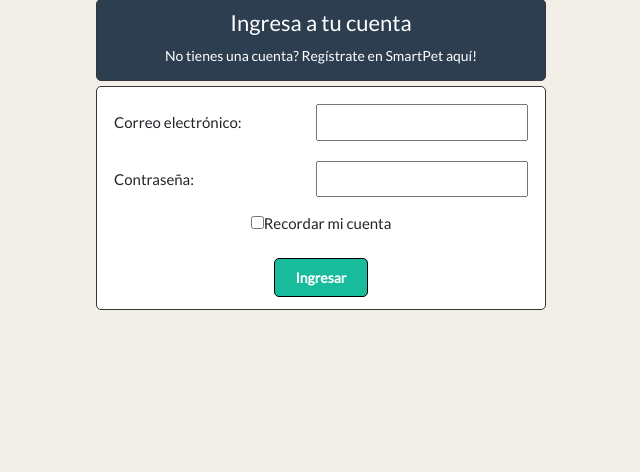
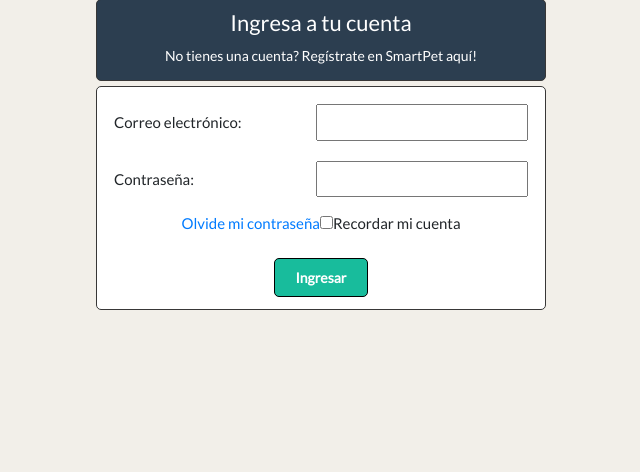
Before and after one commit to esmowin/dh-trabajo-integrador, a PHP site: page /login.php in a window 1280 px wide. Shown: the part 143-615 px from the top of the page, without its empty margins (319-959 px from the left). Run offline with PHP 8.4, Linux system fonts and the light colour scheme.

Commit message:
Link olvide mi contraseña

```diff
--- a/login.php
+++ b/login.php
@@ -95,14 +95,14 @@
               </div>
             </div>
 
+            <label><a href="olvidecontraseña.php">Olvide mi contraseña</a></label>
+
             <label><input type="checkbox" name="" value="">Recordar mi cuenta</label>
 
+          </div>
+          <button class="registro-button" type="submit" name="button">Ingresar</button>
+        </form>
 
-          </div>
-
-          <button class="registro-button" type="submit" name="button">Ingresar</button>
-
-        </form>
 
       </div>
 
```
